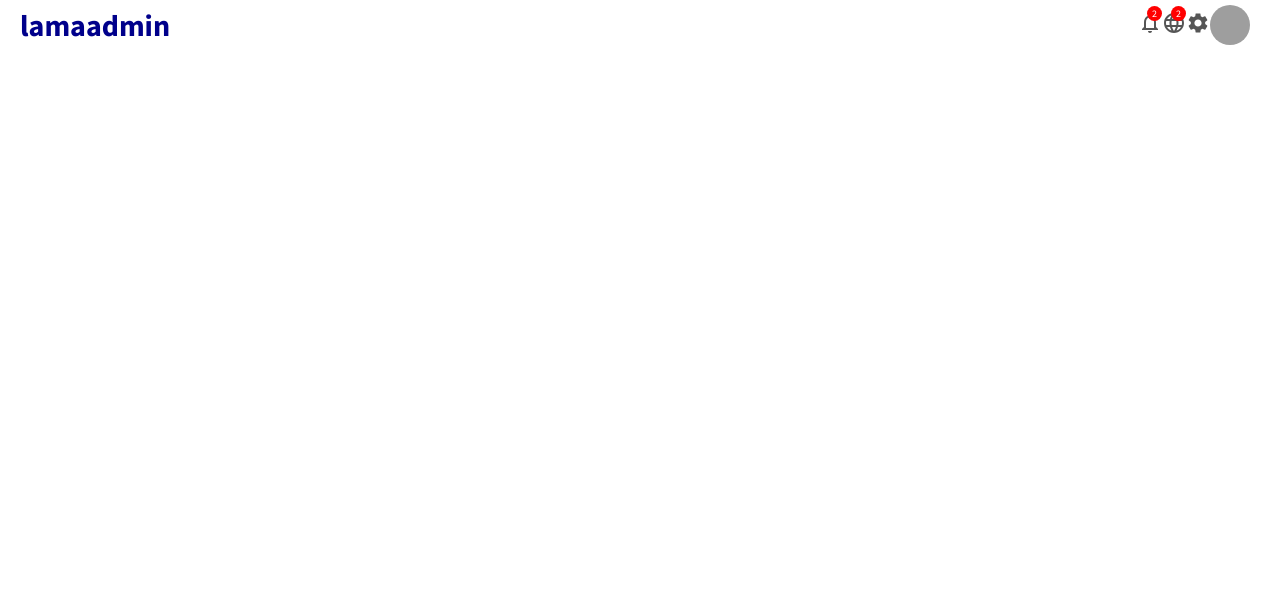
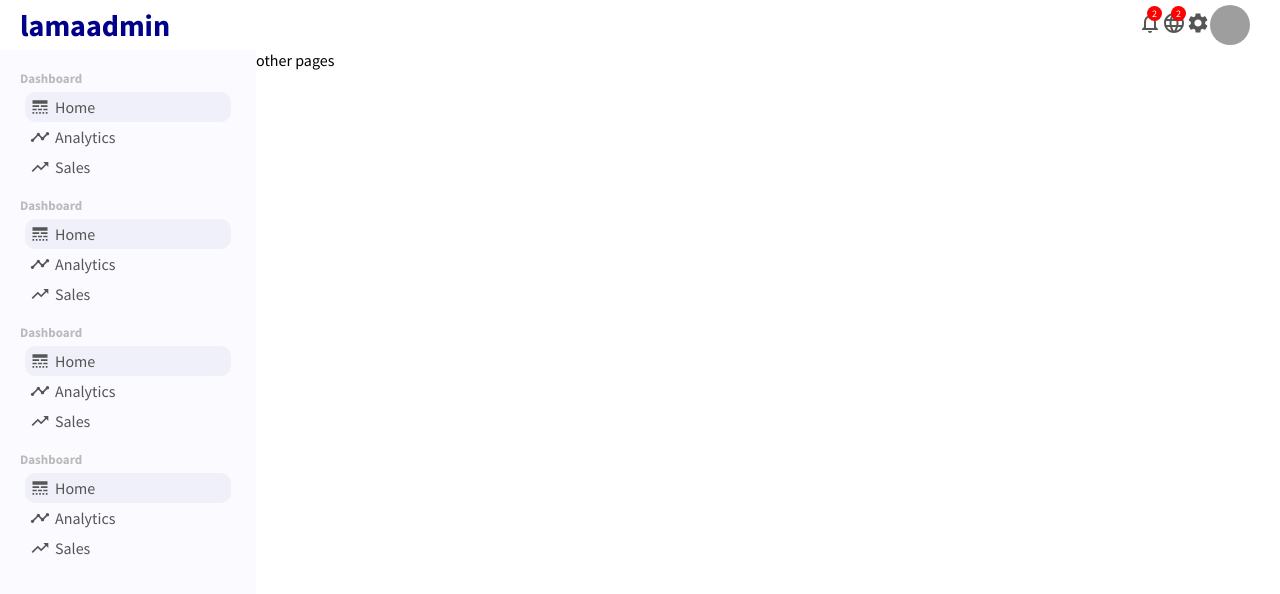
Before and after one commit to Ki-Sung/lama_admin_dashboard, a React (Create React App) app: page / in a window 1280 px wide. Shown: the top 594 px of the page. Built offline with nearby package versions, Linux system fonts and the light colour scheme; grey boxes are pictures that could not be loaded; a web font is replaced by a local one.

Commit message:
add sidebar

```diff
--- a/src/App.js
+++ b/src/App.js
@@ -1,9 +1,15 @@
+import Sidbar from "./components/sidebar/Sidbar";
 import Topbar from "./components/topbar/Topbar";
+import "./app.css"
 
 function App() {
   return (
     <div>
       <Topbar/>
+      <div className="container">
+        <Sidbar/>
+        <div className="others">other pages</div>
+      </div>
     </div>
   );
 }
--- /dev/null
+++ b/src/app.css
@@ -0,0 +1,7 @@
+.container{
+    display: flex;
+}
+
+.others{
+    flex: 4;
+}
--- /dev/null
+++ b/src/components/sidebar/Sidbar.jsx
@@ -0,0 +1,79 @@
+import "./sidebar.css"
+import { LineStyle, Timeline, TrendingUp } from "@material-ui/icons";
+
+export default function Sidbar() {
+    return (
+        <div className="sidebar">
+            <div className="sidebarWrapper">
+                <div className="sidebarMenu">
+                    <h3 className="sidebarTitle">Dashboard</h3>
+                    <ul className="sidebarList">
+                        <li className="sidebarListItem active">
+                            <LineStyle className="sidebarIcon"/>
+                            Home
+                        </li>
+                        <li className="sidebarListItem">
+                            <Timeline className="sidebarIcon"/>
+                            Analytics
+                        </li>
+                        <li className="sidebarListItem">
+                            <TrendingUp className="sidebarIcon"/>
+                            Sales
+                        </li>
+                    </ul>
+                </div>
+                <div className="sidebarMenu">
+                    <h3 className="sidebarTitle">Dashboard</h3>
+                    <ul className="sidebarList">
+                        <li className="sidebarListItem active">
+                            <LineStyle className="sidebarIcon"/>
+                            Home
+                        </li>
+                        <li className="sidebarListItem">
+                            <Timeline className="sidebarIcon"/>
+                            Analytics
+                        </li>
+                        <li className="sidebarListItem">
+                            <TrendingUp className="sidebarIcon"/>
+                            Sales
+                        </li>
+                    </ul>
+                </div>
+                <div className="sidebarMenu">
+                    <h3 className="sidebarTitle">Dashboard</h3>
+                    <ul className="sidebarList">
+                        <li className="sidebarListItem active">
+                            <LineStyle className="sidebarIcon"/>
+                            Home
+                        </li>
+                        <li className="sidebarListItem">
+                            <Timeline className="sidebarIcon"/>
+                            Analytics
+                        </li>
+                        <li className="sidebarListItem">
+                            <TrendingUp className="sidebarIcon"/>
+                            Sales
+                        </li>
+                    </ul>
+                </div>
+                <div className="sidebarMenu">
+                    <h3 className="sidebarTitle">Dashboard</h3>
+                    <ul className="sidebarList">
+                        <li className="sidebarListItem active">
+                            <LineStyle className="sidebarIcon"/>
+                            Home
+                        </li>
+                        <li className="sidebarListItem">
+                            <Timeline className="sidebarIcon"/>
+                            Analytics
+                        </li>
+                        <li className="sidebarListItem">
+                            <TrendingUp className="sidebarIcon"/>
+                            Sales
+                        </li>
+                    </ul>
+                </div>
+            </div>
+        </div>
+    )
+}
--- /dev/null
+++ b/src/components/sidebar/sidebar.css
@@ -0,0 +1,44 @@
+.sidebar{
+    flex: 1;
+    height: calc(100vh - 50px);
+    background-color: rgb(251, 251, 255);
+    position: sticky;
+    top: 50px;
+}
+
+.sidebarWrapper{
+    padding: 20px;
+    color: #555;
+}
+
+.sidebarMenu{
+    margin-bottom: 10px;
+}
+
+.sidebarTitle{
+    font-size: 13px;
+    color: rgb(187, 186, 186);
+}
+
+.sidebarList{
+    list-style: none;
+    padding: 5px;
+}
+
+.sidebarListItem{
+    padding: 5px;
+    cursor: pointer;
+    display: flex;
+    align-items: center;
+    border-radius: 10px;
+}
+
+.sidebarListItem.active,
+.sidebarListItem:hover{
+    background-color: rgb(240, 240, 250);
+}
+
+.sidebarIcon{
+    margin-right: 5px;
+    font-size: 20px !important;
+}
```
